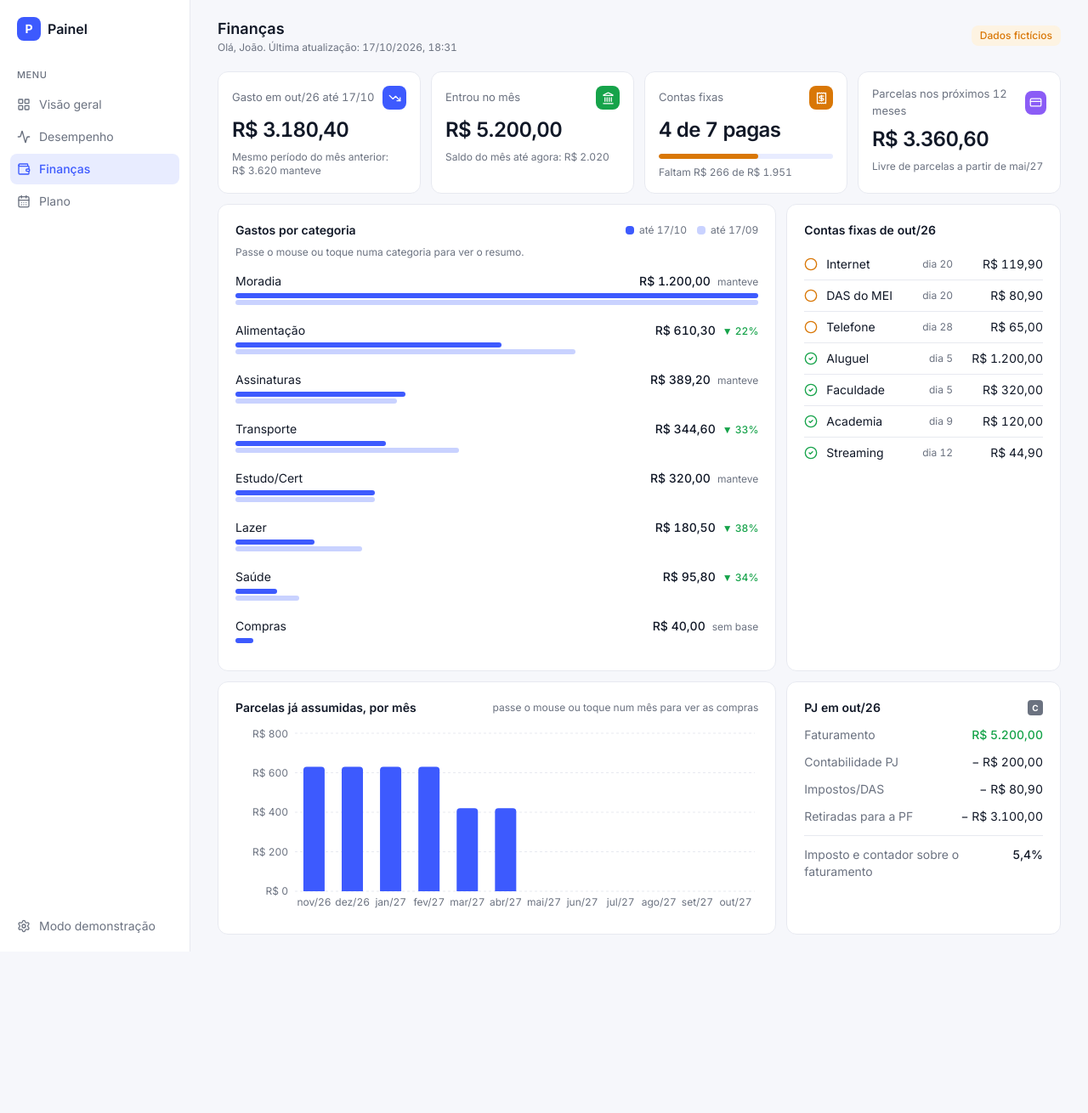
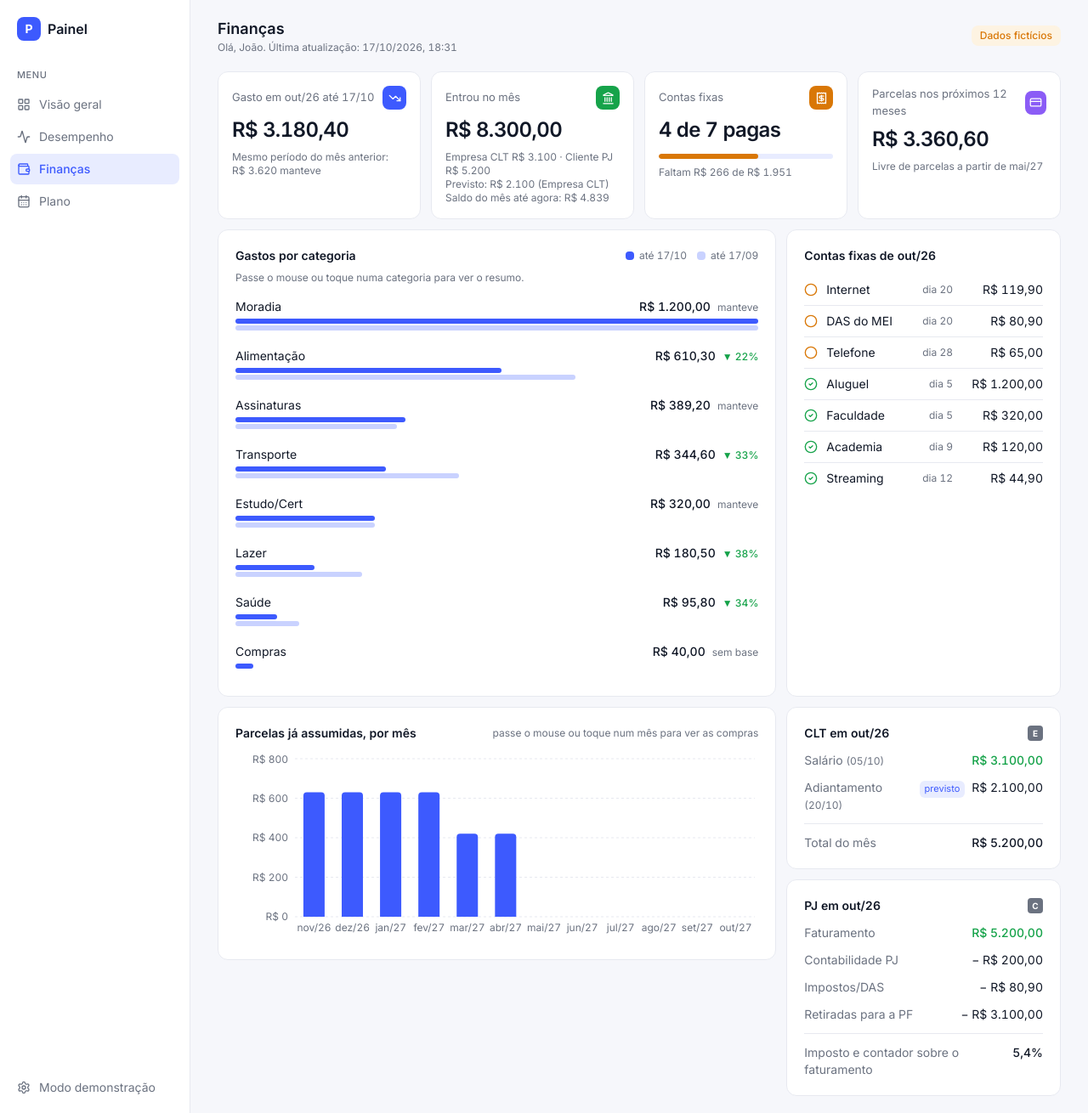
Before and after one commit to themacedo/painel, a Next.js app: page /financas in a window 1280 px wide. Shown: the whole page at 85% size. Before the commit the page ends 1120 px from the top, so only its background shows below. Built offline with nearby package versions, Linux system fonts and the light colour scheme.

Commit message:
Finanças: entradas por fonte (CLT + PJ) e card da CLT
"Entrou no mês" soma o salário e o faturamento da PJ, sem contar a retirada PJ → PF de novo,
mostra o que está previsto e calcula o saldo descontando os custos da PJ. Card da CLT com
salário e adiantamento do mês (recebido ou previsto).

```diff
--- a/src/app/financas/page.tsx
+++ b/src/app/financas/page.tsx
@@ -31,6 +31,8 @@ export default async function Financas() {
   const maxCat = Math.max(1, ...d.categorias.map((c) => Math.max(c.atual, c.anterior)));
   const custosPj = Object.entries(d.pj.custos);
   const e = p.empresas;
+  const en = d.entradas;
+  const entrou = en ? en.clt + en.pj + en.outros : r.receitas;
 
   return (
     <Moldura {...moldura}>
@@ -38,8 +40,11 @@ export default async function Financas() {
         <Kpi titulo={`Gasto em ${mesCurto(d.mes)} até ${diaMes(d.ate)}`} valor={<Contador valor={r.despesas} formato="brl" />} icone={TrendingDown} cor="bg-primaria"
           detalhe={<>Mesmo período do mês anterior: {reaisCurto(r.despesasAnteriorMesmoPeriodo)}{" "}
             <Variacao atual={r.despesas} antes={r.despesasAnteriorMesmoPeriodo} melhorSobe={false} /></>} />
-        <Kpi titulo="Entrou no mês" valor={<Contador valor={r.receitas} formato="brl" />} icone={Landmark} cor="bg-ok"
-          detalhe={<>Saldo do mês até agora: {reaisCurto(r.receitas - r.despesas)}</>} />
+        <Kpi titulo="Entrou no mês" valor={<Contador valor={entrou} formato="brl" />} icone={Landmark} cor="bg-ok"
+          detalhe={en ? <>{e.clt.nome} {reaisCurto(en.clt)} · {e.pj.nome} {reaisCurto(en.pj)}{en.outros > 0.5 && <> · outros {reaisCurto(en.outros)}</>}
+            {d.clt && d.clt.previsto > 0 && <><br />Previsto: {reaisCurto(d.clt.previsto)} ({e.clt.nome})</>}
+            <br />Saldo do mês até agora: {reaisCurto(entrou - r.despesas - en.custosPj)}</>
+            : <>Saldo do mês até agora: {reaisCurto(r.receitas - r.despesas)}</>} />
         <Kpi titulo="Contas fixas" valor={<><Contador valor={pagos.length} /> de {d.fixos.length} pagas</>} icone={Receipt} cor="bg-alerta"
           detalhe={<>Faltam {reaisCurto(pendente)} de {reaisCurto(totalFixos)}</>}>
           <Barra pct={(pagos.length / Math.max(1, d.fixos.length)) * 100} cor="bg-alerta" />
@@ -127,6 +132,27 @@ export default async function Financas() {
             <GraficoParcelas dados={d.parcelas.map((x) => ({ rotulo: mesCurto(x.mes), valor: x.valor, itens: x.itens ?? [] }))} />
           </Cartao>
         </div>
+        <div className="flex flex-col gap-3">
+        {d.clt && (
+          <Cartao titulo={`CLT em ${mesCurto(d.mes)}`} extra={<Marca empresa={e.clt} tamanho={18} />}>
+            <dl className="flex flex-col gap-3 text-sm">
+              {d.clt.itens.map((i) => (
+                <div key={i.data + i.descricao} className="flex items-baseline justify-between gap-2">
+                  <dt className="text-texto-2">{i.descricao} <span className="text-xs">({diaMes(i.data)})</span></dt>
+                  <dd className="flex items-baseline gap-2">
+                    {i.situacao === "previsto" && <span className="rounded-md bg-primaria-suave px-1.5 py-0.5 text-[11px] text-primaria">previsto</span>}
+                    <span className={i.situacao === "recebido" ? "font-medium text-ok" : ""}>{reais(i.valor)}</span>
+                  </dd>
+                </div>
+              ))}
+              {!d.clt.itens.length && <p className="text-texto-2">Nenhum pagamento registrado ainda.</p>}
+              <div className="flex justify-between border-t border-borda pt-3">
+                <dt className="text-texto-2">Total do mês</dt>
+                <dd className="font-medium">{reais(d.clt.recebido + d.clt.previsto)}</dd>
+              </div>
+            </dl>
+          </Cartao>
+        )}
         <Cartao titulo={`PJ em ${mesCurto(d.mes)}`} extra={<Marca empresa={e.pj} tamanho={18} />}>
           <dl className="flex flex-col gap-3 text-sm">
             <div className="flex justify-between"><dt className="text-texto-2">Faturamento</dt><dd className="font-medium text-ok">{reais(d.pj.faturamento)}</dd></div>
@@ -142,6 +168,7 @@ export default async function Financas() {
             </div>
           </dl>
         </Cartao>
+        </div>
       </div>
     </Moldura>
   );
--- a/src/data/demo.json
+++ b/src/data/demo.json
@@ -495,6 +495,30 @@
           "Contabilidade PJ": 200,
           "Impostos/DAS": 80.9
         }
+      },
+      "entradas": {
+        "clt": 3100,
+        "pj": 5200,
+        "outros": 0,
+        "custosPj": 280.9
+      },
+      "clt": {
+        "itens": [
+          {
+            "data": "2026-10-05",
+            "descricao": "Salário",
+            "valor": 3100,
+            "situacao": "recebido"
+          },
+          {
+            "data": "2026-10-20",
+            "descricao": "Adiantamento",
+            "valor": 2100,
+            "situacao": "previsto"
+          }
+        ],
+        "recebido": 3100,
+        "previsto": 2100
       }
     },
     "compromissos": [
--- a/src/lib/tipos.ts
+++ b/src/lib/tipos.ts
@@ -67,4 +67,7 @@ export type Detalhe = {
   fixos: { nome: string; valor: number; dia: number; pago: boolean }[];
   parcelas: { mes: string; valor: number; itens?: { nome: string; parcela: string; valor: number; categoria: string }[] }[];
   pj: { faturamento: number; retiradas: number; custos: Record<string, number> };
+  // o que entrou de cada fonte (a retirada PJ → PF é o mesmo dinheiro mudando de conta, não conta de novo)
+  entradas?: { clt: number; pj: number; outros: number; custosPj: number };
+  clt?: { itens: { data: string; descricao: string; valor: number; situacao: "recebido" | "previsto" }[]; recebido: number; previsto: number };
 };
```
